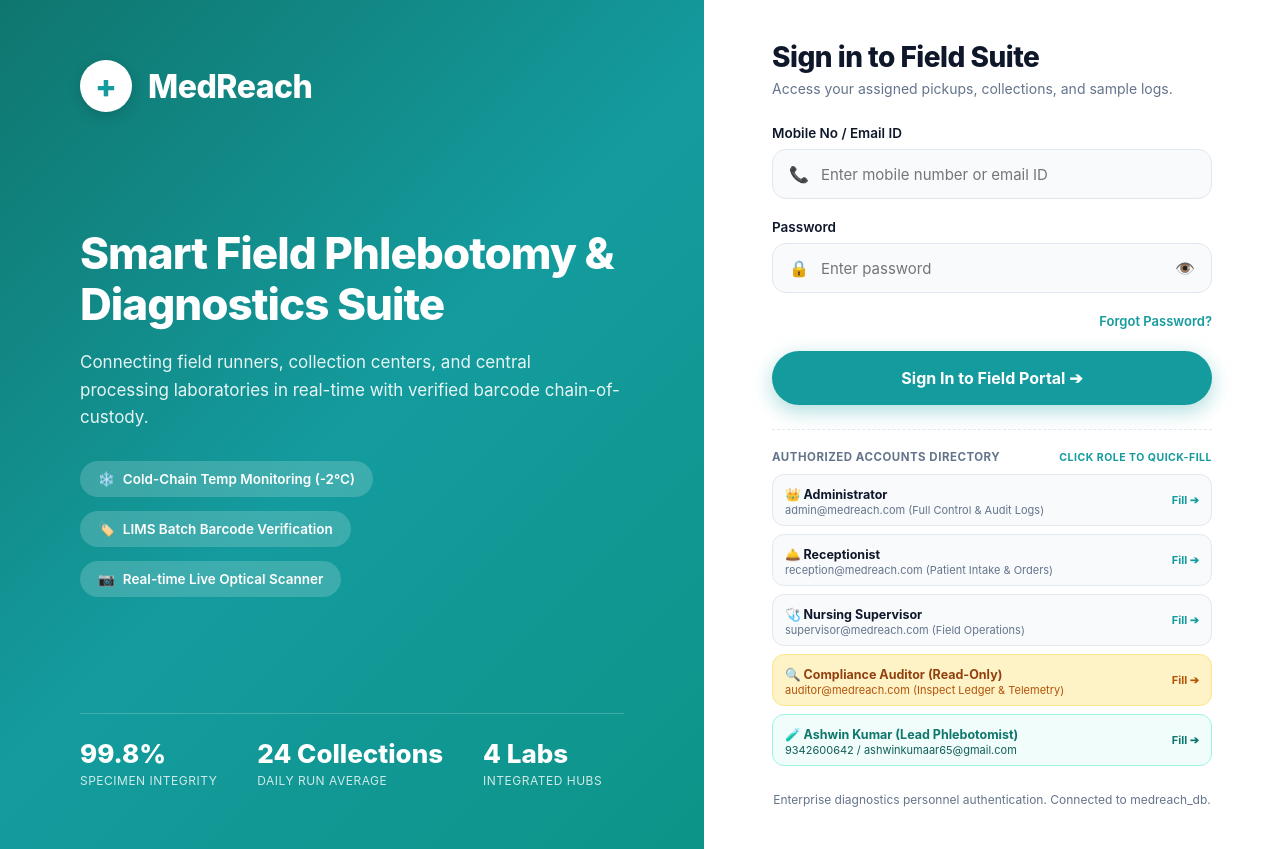
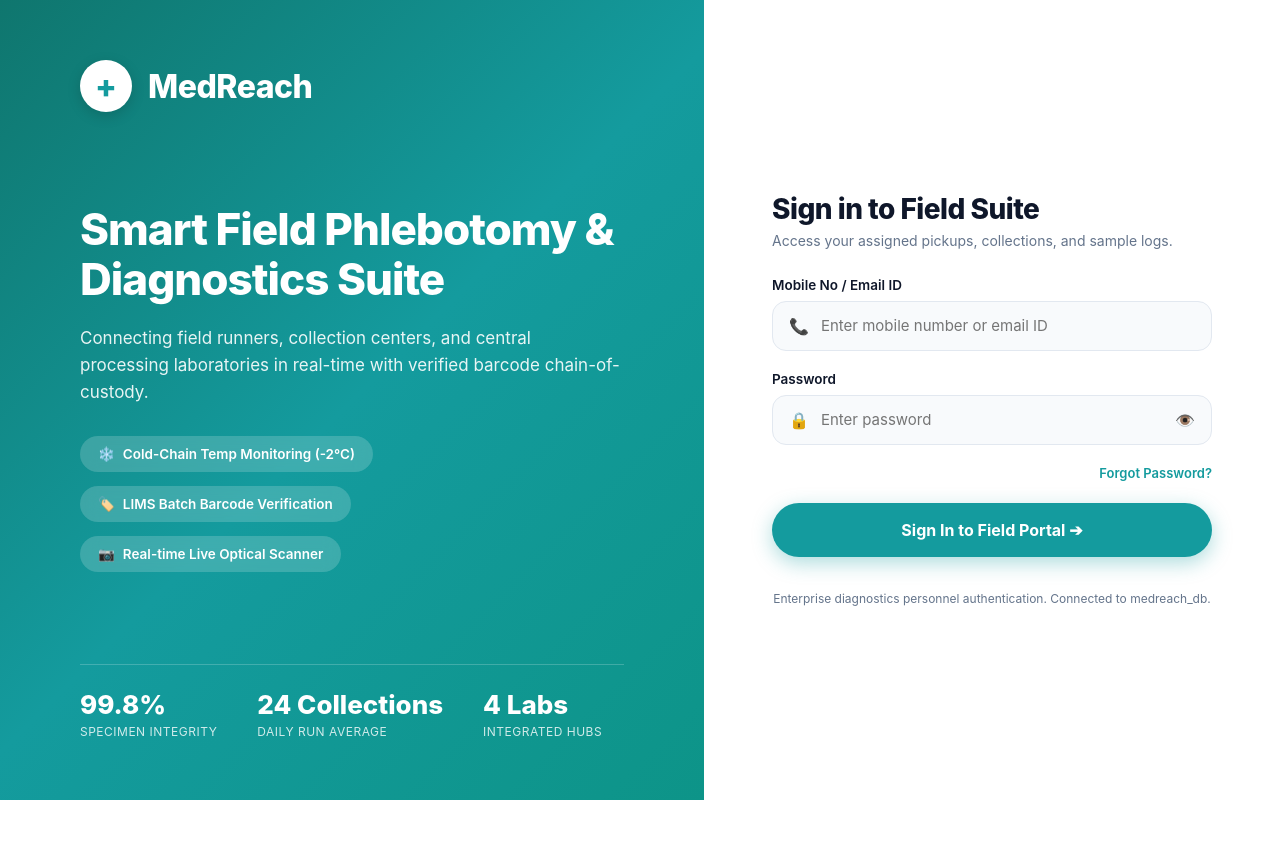
Before and after one commit to Ashwin636kumaar/Medreach, a FastAPI app: page / in a window 1280 px wide. After the commit the page ends 800 px from the top, so only its background shows below. Run offline with FastAPI, Linux system fonts and the light colour scheme.

Commit message:
Remove visible authorized accounts quick-fill directory from login page

```diff
--- a/templates/login.html
+++ b/templates/login.html
@@ -290,56 +290,7 @@
           </button>
         </form>
 
-        <!-- Quick Roles Directory for Review & Testing -->
-        <div style="margin-top: 24px; padding-top: 20px; border-top: 1px dashed var(--surface-border);">
-          <div style="font-size: 11.5px; font-weight: 700; color: var(--text-secondary); text-transform: uppercase; letter-spacing: 0.5px; margin-bottom: 10px; display: flex; justify-content: space-between; align-items: center;">
-            <span>Authorized Accounts Directory</span>
-            <span style="font-size: 10.5px; color: var(--primary);">Click role to Quick-Fill</span>
-          </div>
-          <div style="display: flex; flex-direction: column; gap: 8px;">
-            <div onclick="quickFill('admin@medreach.com', 'medreach@2026')" style="display: flex; justify-content: space-between; align-items: center; background: #F8FAFC; border: 1px solid var(--surface-border); border-radius: 12px; padding: 8px 12px; cursor: pointer; transition: background 0.15s;">
-              <div>
-                <strong style="font-size: 12.5px; color: var(--text-dark);">👑 Administrator</strong>
-                <div style="font-size: 11px; color: var(--text-secondary);">admin@medreach.com (Full Control &amp; Audit Logs)</div>
-              </div>
-              <span style="font-size: 11px; color: var(--primary); font-weight: 700;">Fill ➔</span>
-            </div>
-
-            <div onclick="quickFill('reception@medreach.com', 'medreach@2026')" style="display: flex; justify-content: space-between; align-items: center; background: #F8FAFC; border: 1px solid var(--surface-border); border-radius: 12px; padding: 8px 12px; cursor: pointer; transition: background 0.15s;">
-              <div>
-                <strong style="font-size: 12.5px; color: var(--text-dark);">🛎️ Receptionist</strong>
-                <div style="font-size: 11px; color: var(--text-secondary);">reception@medreach.com (Patient Intake &amp; Orders)</div>
-              </div>
-              <span style="font-size: 11px; color: var(--primary); font-weight: 700;">Fill ➔</span>
-            </div>
-
-            <div onclick="quickFill('supervisor@medreach.com', 'medreach@2026')" style="display: flex; justify-content: space-between; align-items: center; background: #F8FAFC; border: 1px solid var(--surface-border); border-radius: 12px; padding: 8px 12px; cursor: pointer; transition: background 0.15s;">
-              <div>
-                <strong style="font-size: 12.5px; color: var(--text-dark);">🩺 Nursing Supervisor</strong>
-                <div style="font-size: 11px; color: var(--text-secondary);">supervisor@medreach.com (Field Operations)</div>
-              </div>
-              <span style="font-size: 11px; color: var(--primary); font-weight: 700;">Fill ➔</span>
-            </div>
-
-            <div onclick="quickFill('auditor@medreach.com', 'medreach@2026')" style="display: flex; justify-content: space-between; align-items: center; background: #FEF3C7; border: 1px solid #FDE68A; border-radius: 12px; padding: 8px 12px; cursor: pointer; transition: background 0.15s;">
-              <div>
-                <strong style="font-size: 12.5px; color: #92400E;">🔍 Compliance Auditor (Read-Only)</strong>
-                <div style="font-size: 11px; color: #B45309;">auditor@medreach.com (Inspect Ledger &amp; Telemetry)</div>
-              </div>
-              <span style="font-size: 11px; color: #B45309; font-weight: 700;">Fill ➔</span>
-            </div>
-
-            <div onclick="quickFill('9342600642', 'ash@123')" style="display: flex; justify-content: space-between; align-items: center; background: #F0FDFA; border: 1px solid #99F6E4; border-radius: 12px; padding: 8px 12px; cursor: pointer; transition: background 0.15s;">
-              <div>
-                <strong style="font-size: 12.5px; color: #0F766E;">🧪 Ashwin Kumar (Lead Phlebotomist)</strong>
-                <div style="font-size: 11px; color: #115E59;">9342600642 / ashwinkumaar65@gmail.com</div>
-              </div>
-              <span style="font-size: 11px; color: #0F766E; font-weight: 700;">Fill ➔</span>
-            </div>
-          </div>
-        </div>
-
-        <div style="margin-top: 24px; font-size: 12px; color: var(--text-secondary); text-align: center; line-height: 1.6;">
+        <div style="margin-top: 32px; font-size: 12px; color: var(--text-secondary); text-align: center; line-height: 1.6;">
           Enterprise diagnostics personnel authentication. Connected to <code>medreach_db</code>.
         </div>
       </div>
@@ -347,16 +298,6 @@
   </div>
 
   <script>
-    function quickFill(user, pass) {
-      document.getElementById('loginUsername').value = user;
-      document.getElementById('loginPassword').value = pass;
-      document.getElementById('loginAlert').style.display = 'none';
-      document.getElementById('userError').style.display = 'none';
-      document.getElementById('passError').style.display = 'none';
-      document.getElementById('usernameBox').style.borderColor = 'var(--surface-border)';
-      document.getElementById('passwordBox').style.borderColor = 'var(--surface-border)';
-    }
-
     async function handleWebLogin(e) {
       if (e && e.preventDefault) e.preventDefault();
 
```
